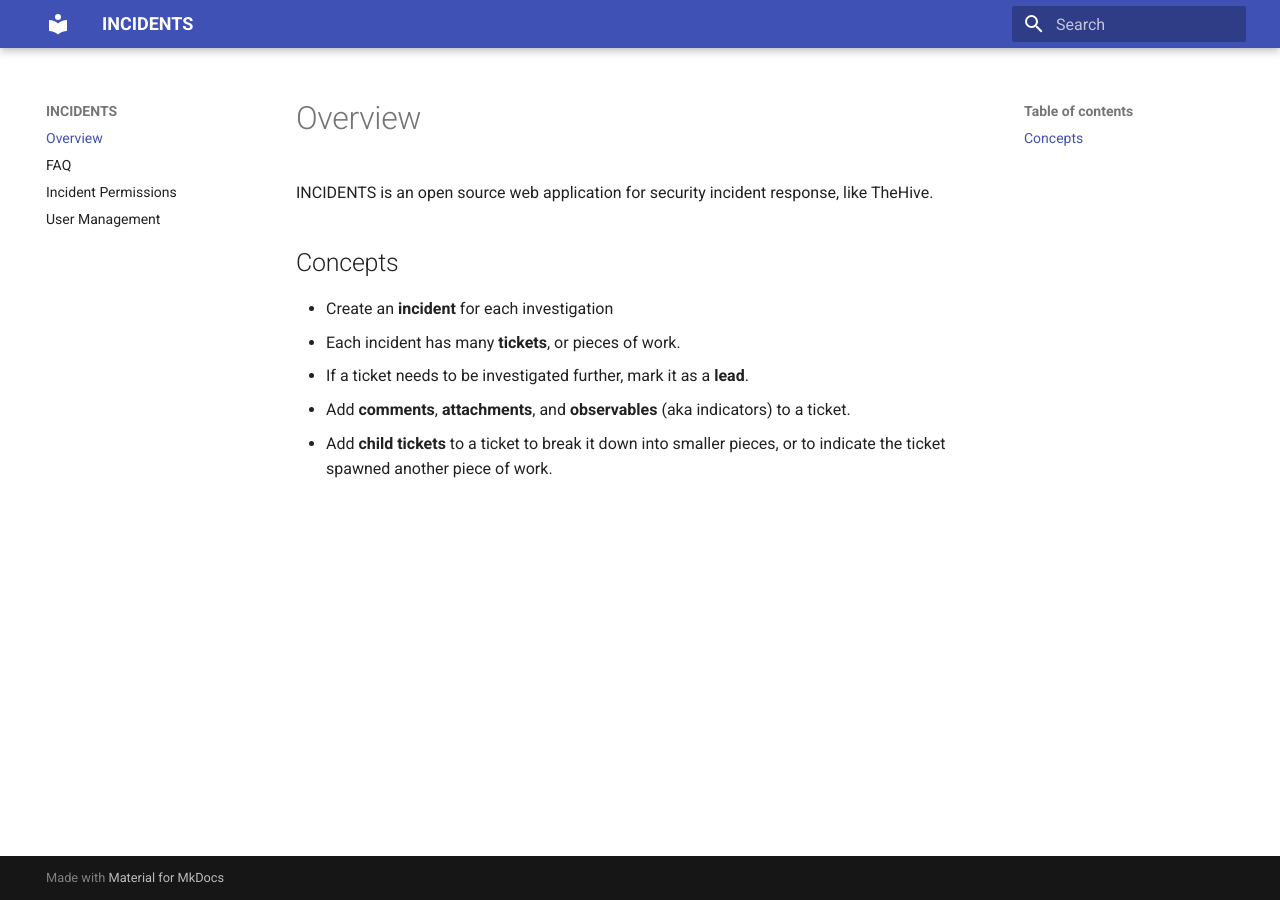
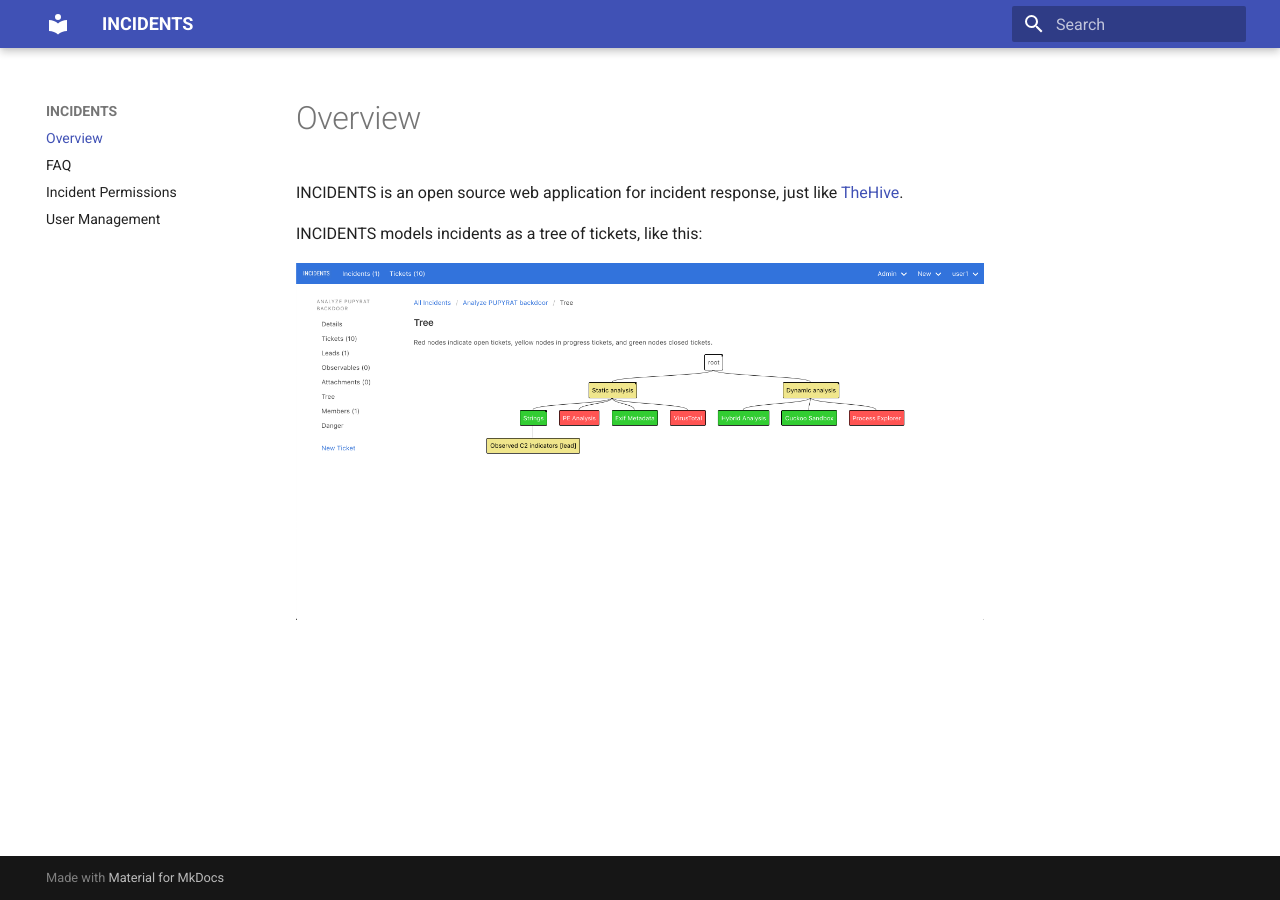
Before and after one commit to veeral-patel/incidents, an MkDocs documentation site: the page built from docs/index.md, in a window 1280 px wide. Built offline with MkDocs 1.6.1 and Material for MkDocs 9.7.7, drawn with Linux system fonts in a browser that asks for light colours.

Commit message:
add screenshot to overview

```diff
--- a/docs/index.md
+++ b/docs/index.md
@@ -1,12 +1,7 @@
 # Overview
 
-INCIDENTS is an open source web application for security incident response,
-like TheHive.
+INCIDENTS is an open source web application for incident response, just like [TheHive](https://thehive-project.org).
 
-## Concepts
+INCIDENTS models incidents as a tree of tickets, like this:
 
-- Create an **incident** for each investigation
-- Each incident has many **tickets**, or pieces of work.
-- If a ticket needs to be investigated further, mark it as a **lead**.
-- Add **comments**, **attachments**, and **observables** (aka indicators) to a ticket.
-- Add **child tickets** to a ticket to break it down into smaller pieces, or to indicate the ticket spawned another piece of work.
+![Tree](img/tree.png)
```
Also changed, not shown: docs/img/tree.png (added).
